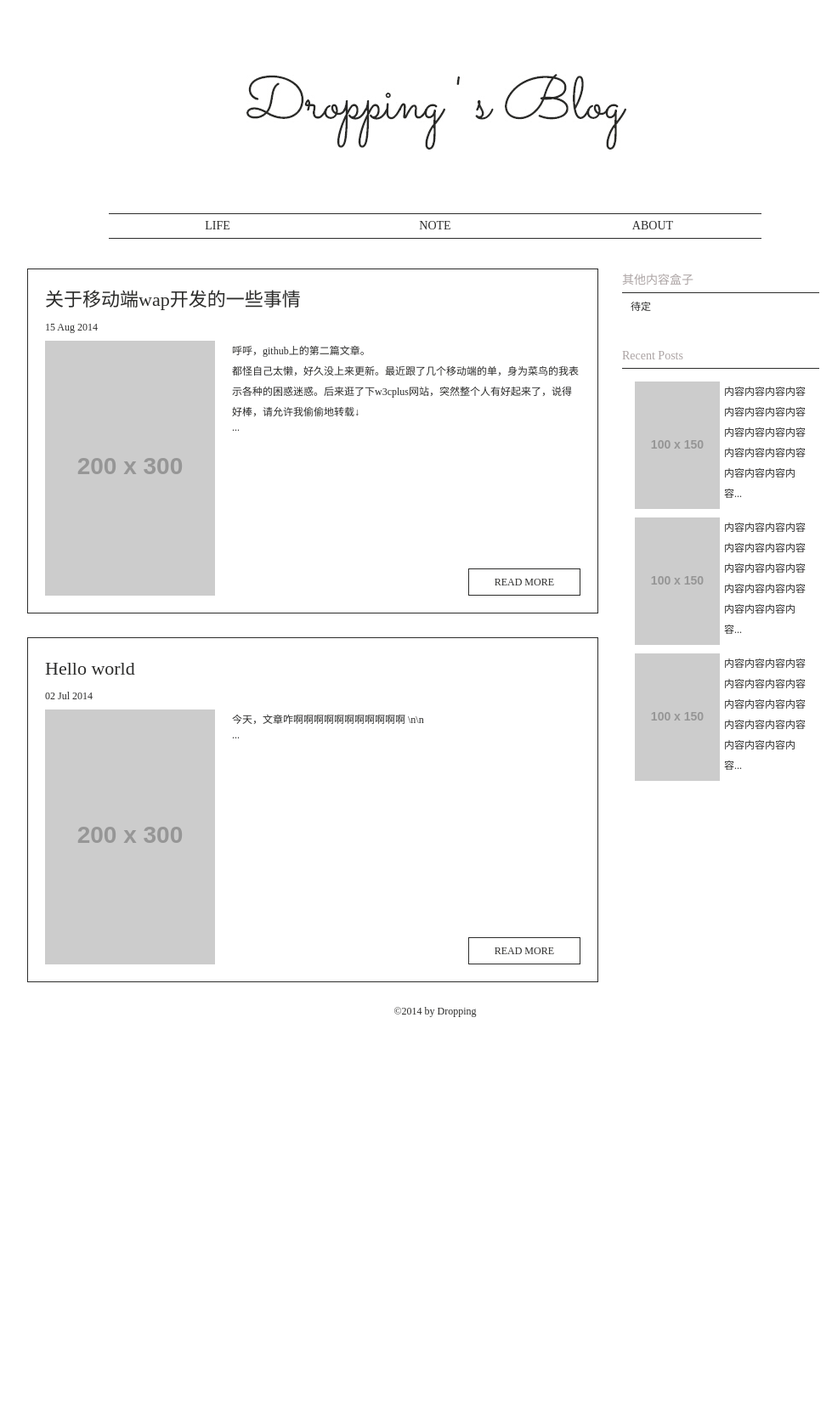
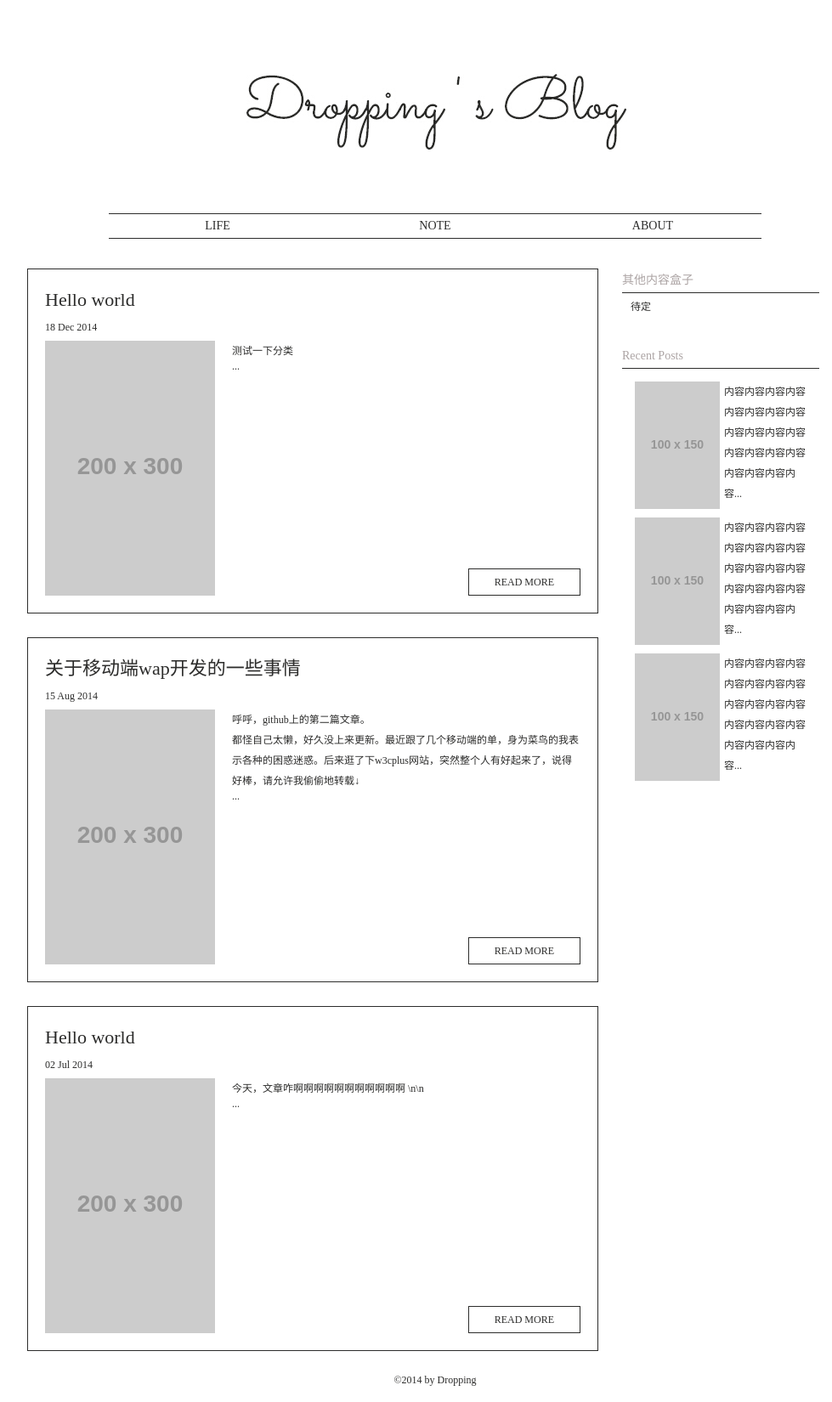
Before and after one commit to droppings/droppings.github.com, a Jekyll site: the page built from index.html, in a window 1280 px wide. Shown: the whole page at 85% size, without its empty margins (128-1107 px from the left). Built offline with Jekyll 4.4.1, drawn with Linux system fonts in a browser that asks for light colours; before the commit the page ends 1216 px from its top, so only the background shows below that.

Commit message:
test the category.

```diff
--- /dev/null
+++ b/_posts/2014-12-18-test.md
@@ -0,0 +1,11 @@
+---
+layout: post
+title: Hello world
+category: test
+---
+测试一下分类
+
+
+出来了么
+
+哈哈哈～(￣▽￣～)(～￣▽￣)～
--- a/index.html
+++ b/index.html
@@ -6,11 +6,15 @@ title: Dropping's Blog
 	<ul class="arts">
 		{% for post in site.posts %}
 			<li>
-				<h2>{{ post.title }}</h2>
+				<h2><a href="{{ post.url }}">{{ post.title }}</a></h2>
 				<p class="time">{{ post.date | date_to_string }}</p>
 				<div class="pt-item">
 					<a href="{{ post.url }}">
-						<img width="200" height="300" alt="" src="http://dummyimage.com/200x300/f1f1f1/999" />
+						{% if page.image %}
+							<img alt="picture" src="{{ post.image }}" />
+						{% else %}
+						    <img width="200" height="300" alt="picture" src="http://dummyimage.com/200x300/f1f1f1/999" />
+						{% endif %}
 					</a>
 					<p>{{ post.excerpt }}...</p>
 					<a href="{{ post.url }}" class="read-more">READ MORE</a>
```
Also changed, not shown: README.md.
